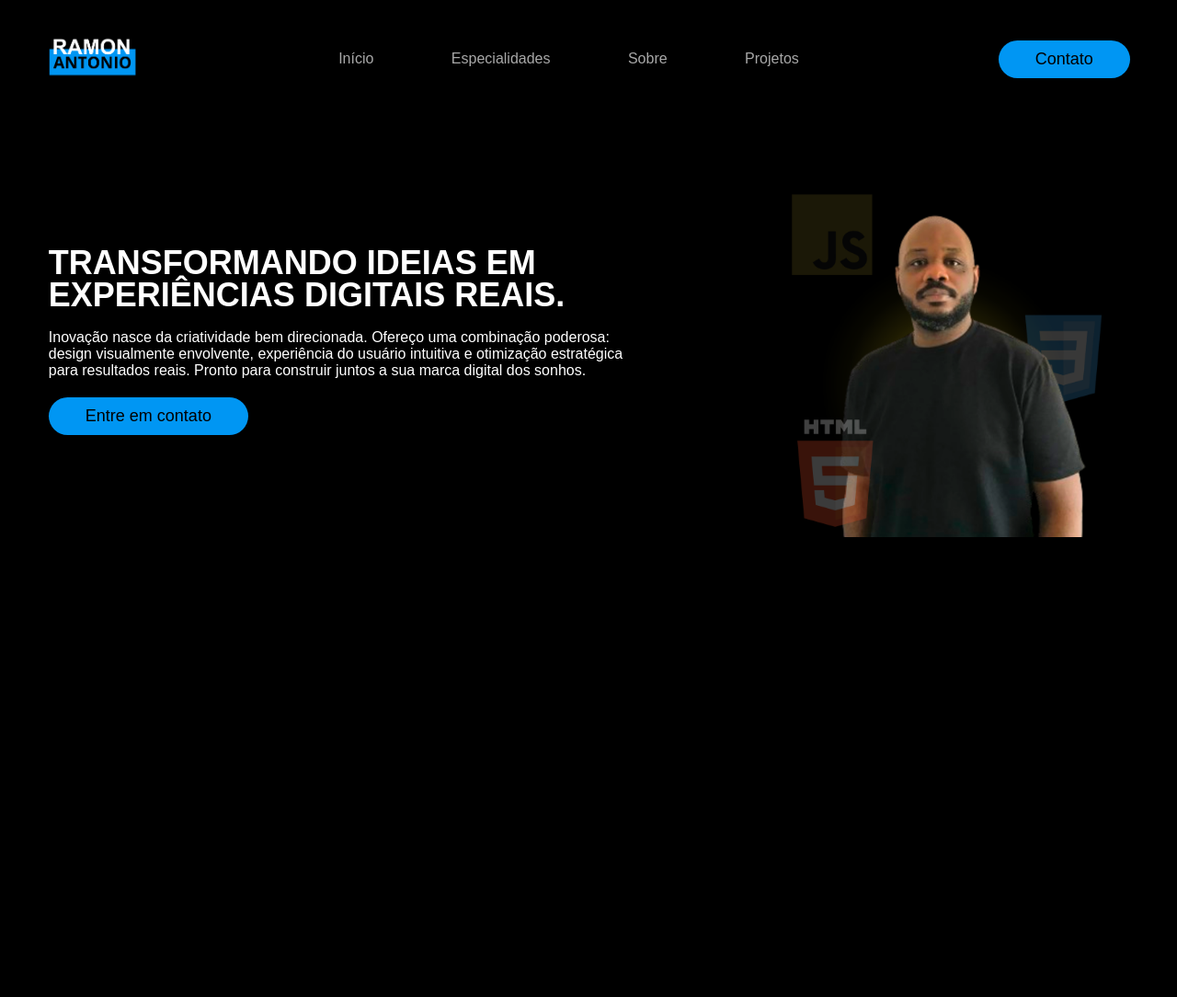
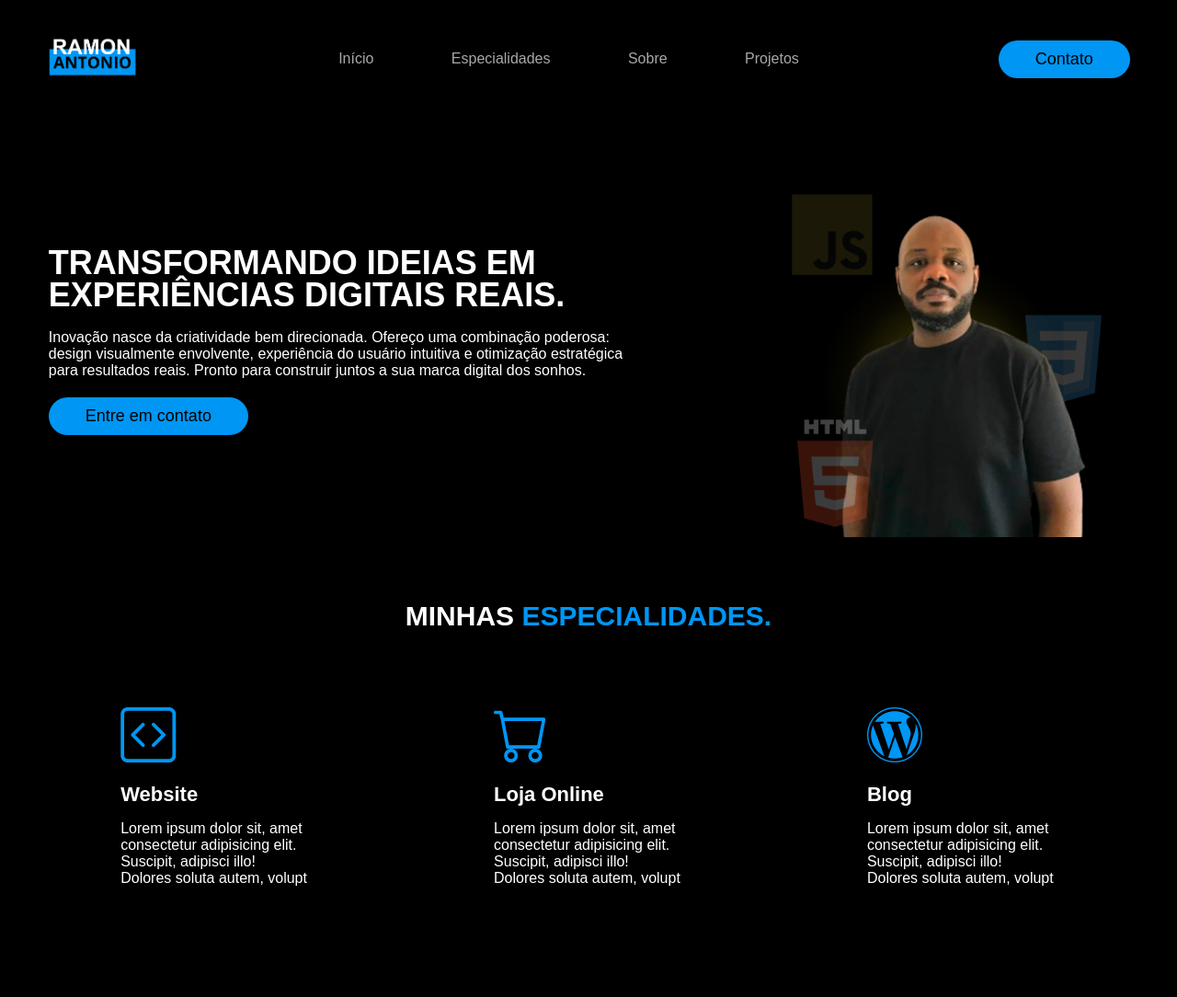
Before and after one commit to ramonsantonio/my-portfolio, a plain HTML site: page index.html in a window 1280 px wide. Shown: the whole page at 92% size. Before the commit the page ends 800 px from the top, so only its background shows below. Drawn offline with nearby package versions, Linux system fonts and the light colour scheme.

Commit message:
Especialidade

```diff
--- a/index.html
+++ b/index.html
@@ -4,6 +4,9 @@
     <meta charset="UTF-8">
     <meta name="viewport" content="width=device-width, initial-scale=1.0">
     <link rel="stylesheet" href="style.css">
+    <!-- icons -->
+    <link rel="stylesheet" href="https://cdn.jsdelivr.net/npm/bootstrap-icons@1.13.1/font/bootstrap-icons.min.css">
+    <!-- Fim icons -->
     <title>Ramon Antônio</title>
 </head>
 <body>
@@ -62,6 +65,36 @@
                 </div> <!--flex-->
             </div> <!--interface-->
         </section> <!--topo-do-site-->
+
+        <section class="especialidades">
+            <div class="interface">
+                <h2 class="titulo">
+                    MINHAS <span>ESPECIALIDADES.</span>
+                </h2>
+
+                <div class="flex">
+                    <div class="especialidades-box">
+                        <i class="bi bi-code-square"></i>
+                        <h3>Website</h3>
+                        <p>Lorem ipsum dolor sit, amet consectetur adipisicing elit. Suscipit, adipisci illo! Dolores soluta autem, volupt</p>
+                    </div> <!--especialidade-box-->
+
+                    <div class="especialidades-box">
+                        <i class="bi bi-cart"></i>
+                        <h3>Loja Online</h3>
+                        <p>Lorem ipsum dolor sit, amet consectetur adipisicing elit. Suscipit, adipisci illo! Dolores soluta autem, volupt</p>
+                    </div> <!--especialidade-box-->
+
+                    <div class="especialidades-box">
+                        <i class="bi bi-wordpress"></i>
+                        <h3>Blog</h3>
+                        <p>Lorem ipsum dolor sit, amet consectetur adipisicing elit. Suscipit, adipisci illo! Dolores soluta autem, volupt</p>
+                    </div> <!--especialidade-box-->
+
+                </div> <!--flex-->
+
+            </div> <!--interface-->
+        </section> <!--especialidades-->
     </main>
 </body>
 </html>
--- a/style.css
+++ b/style.css
@@ -32,6 +32,15 @@ body {
     display: flex;
 }
 
+h2.titulo {
+    color: white;
+    font-size: 30px;
+    text-align: center;
+}
+
+h2.titulo span {
+    color: #0096f3;
+}
 
 /* CABEÇALHO */
 
@@ -101,7 +110,8 @@ section.topo-do-site .flex {
 .img-topo-site img {
     position: relative;
     width: 400px;
-    animation: flutuar 2s ease-in-out infinite alternate;
+    animation: flutuar 2s ease-in-out infinite alternate
+
 }
 
 @keyframes flutuar {
@@ -112,3 +122,36 @@ section.topo-do-site .flex {
         top: 30px;
     }
 }
+
+/* Especialidade */
+
+section.especialidades {
+    padding: 40px 4%;
+}
+
+section.especialidades .flex {
+    gap: 40px;
+}
+
+.especialidades .especialidades-box {
+    color: white;
+    margin: 40px;
+    border-radius: 20px;
+    padding: 40px;
+    transition: .2s;
+}
+
+.especialidades .especialidades-box:hover {
+    transform: scale(1.05);
+    box-shadow: 0px 0px 8px rgba(255, 255, 255, 0.726);
+}
+
+.especialidades .especialidades-box i {
+    font-size: 60px;
+    color: #0096f3;
+}
+
+.especialidades .especialidades-box h3 {
+    font-size: 22px;
+    margin: 15px 0px;
+}
```
Also changed, not shown: imagens/ramon2.png (added).
